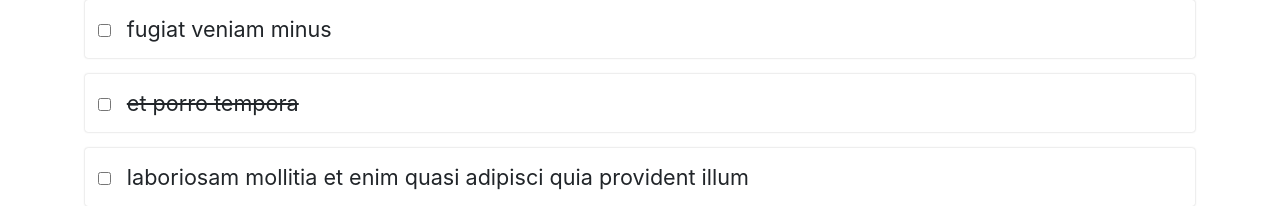
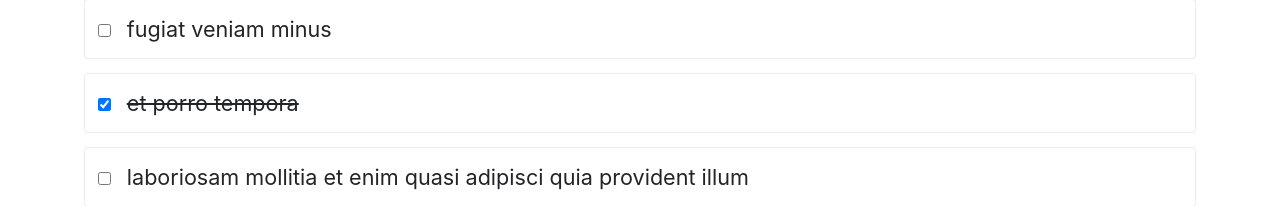
Before and after one commit to AhmedElaguab/react-todo-app, a React (Create React App) app: page / in a window 1280 px wide. Shown: the part 261-467 px from the top of the page. Built offline with nearby package versions, Linux system fonts and the light colour scheme.

Commit message:
Add the functionality to todo items

```diff
--- a/src/App.js
+++ b/src/App.js
@@ -38,11 +38,23 @@ class App extends Component {
       }
     ]
   };
+
+  ItemCompleted = todo => {
+    const todos = this.state.todos;
+    const todoItemIndex = todos.indexOf(todo);
+    const completedItem = todos[todoItemIndex];
+    completedItem.completed = completedItem.completed ? false : true;
+
+    this.setState({
+      todos
+    });
+  };
+
   render() {
     return (
       <div className="App">
         <AppHeader />
-        <Todos todos={this.state.todos} />
+        <Todos todos={this.state.todos} onItemCompleted={this.ItemCompleted} />
       </div>
     );
   }
--- a/src/components/Todos.jsx
+++ b/src/components/Todos.jsx
@@ -8,7 +8,12 @@ class Todos extends Component {
         <ul className="list-unstyled">
           {todos.map(todo => (
             <li className={this.getItemClasses(todo.completed)} key={todo.id}>
-              <input className="mr-3" type="checkbox" name="" id="" />
+              <input
+                className="mr-3"
+                type="checkbox"
+                onClick={() => this.props.onItemCompleted(todo)}
+                checked={todo.completed}
+              />
               {todo.title}
             </li>
           ))}
```
